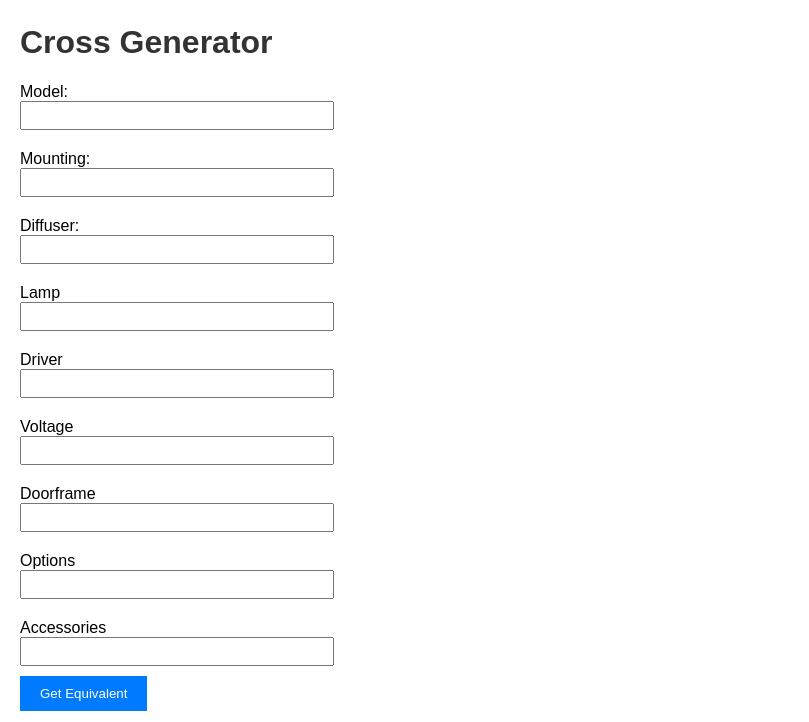
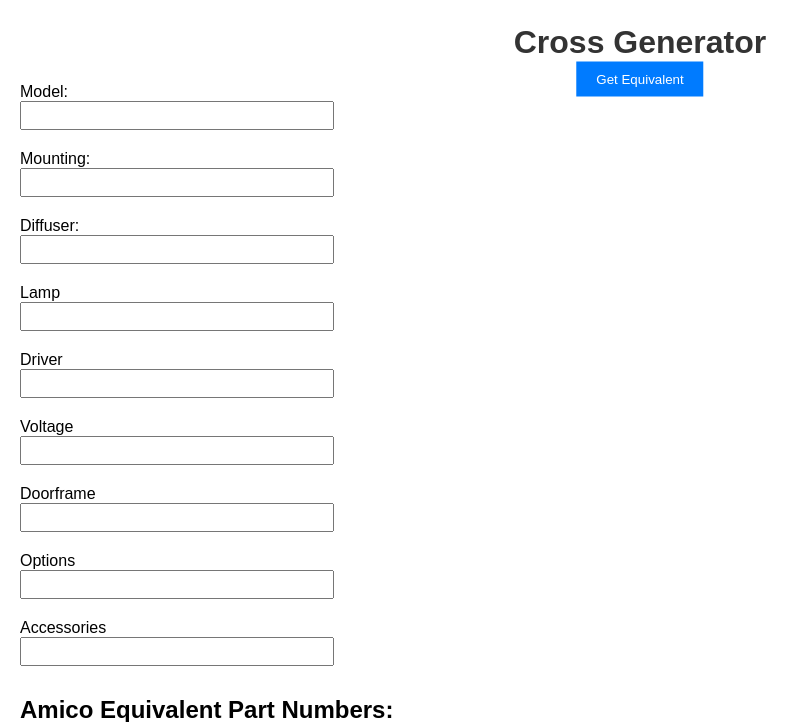
Before and after one commit to ItsAhmad/CrossGenerator3, a Flask app: template templates/index.html in a window 1280 px wide. Shown: the part 321-1043 px from the top of the page, without its empty margins (0-809 px from the left). Run offline with Flask 3, Linux system fonts and the light colour scheme; the template is opened without the code that fills it, so the values that code supplies are empty.

Commit message:
update HTML / CSS

```diff
--- a/templates/index.html
+++ b/templates/index.html
@@ -37,7 +37,10 @@
         <label for="accessories" id="accessories" name="accessories">Accessories</label>
         <input type="text" id="accessories" name="accessories"><br>
 
-        <button type="submit">Get Equivalent</button>
+        <div class = "center">
+            <button type="submit">Get Equivalent</button>
+        </div>
+
     </form>
     <h2>Amico Equivalent Part Numbers:</h2>
     <ul id="results"></ul>
--- a/templates/style.css
+++ b/templates/style.css
@@ -4,6 +4,7 @@
 }
 h1 {
   color: #333;
+  text-align: center
 }
 form {
   margin-bottom: 20px;
@@ -18,6 +19,14 @@
   width: 100%;
   max-width: 300px;
 }
+.center {
+  margin: 0;
+  position: absolute;
+  top: 50%;
+  left: 50%;
+  -ms-transform: translate(-50%, -50%);
+  transform: translate(-50%, -50%);
+}
 button {
   padding: 10px 20px;
   background-color: #007bff;
```
